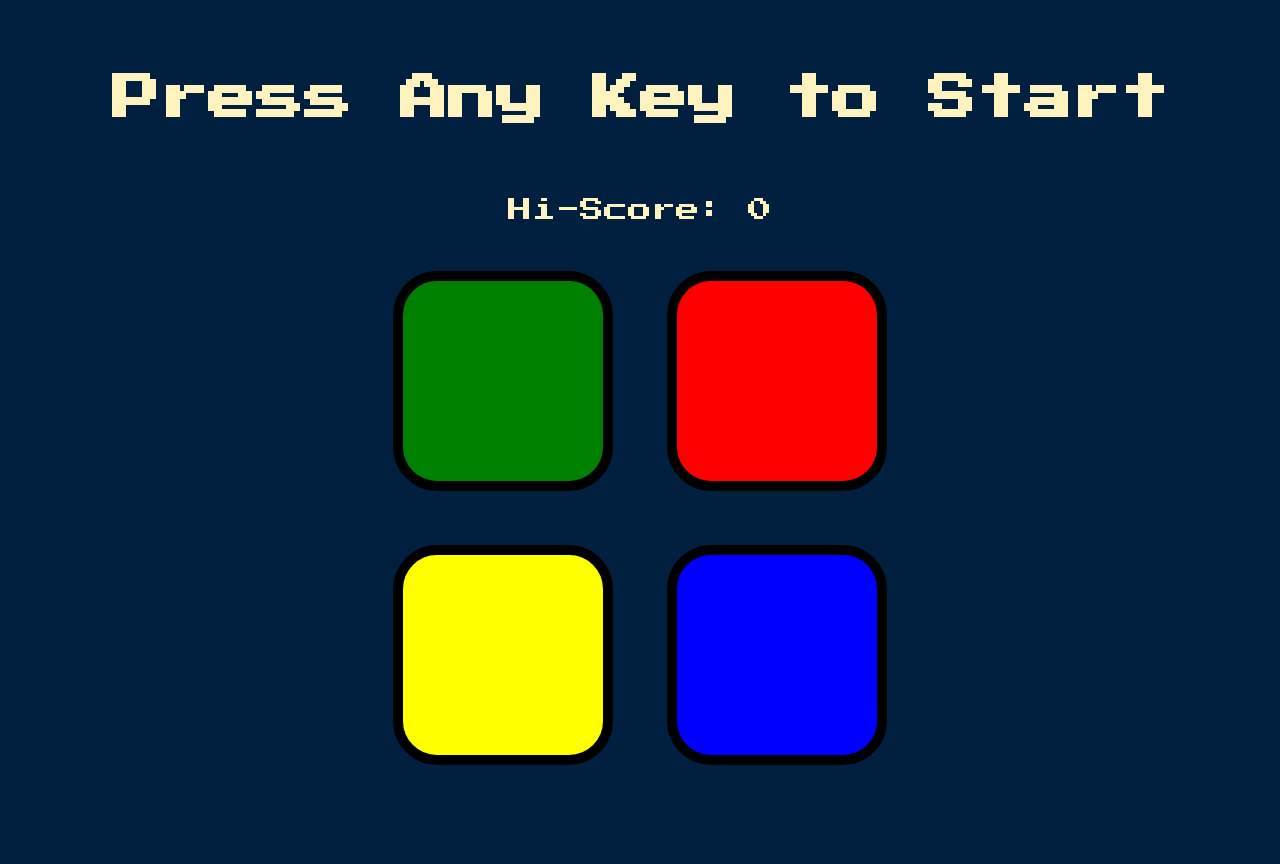
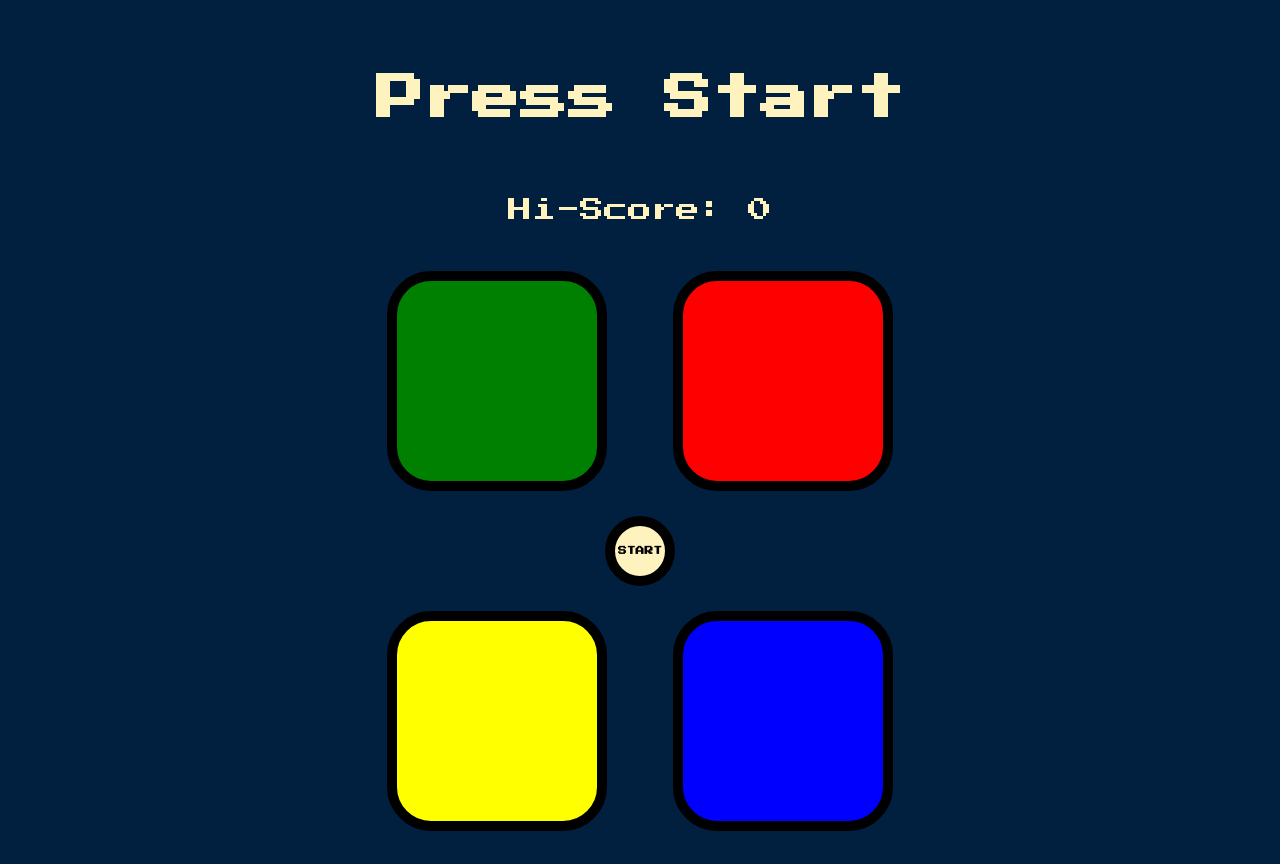
Before and after one commit to MattPark75/simon-game, a plain HTML site: page index.html in a window 1280 px wide. Before the commit the page ends 802 px from the top, so only its background shows below. Drawn offline with nearby package versions, Linux system fonts and the light colour scheme.

Commit message:
start button

```diff
--- a/index.html
+++ b/index.html
@@ -9,7 +9,7 @@
 </head>
 
 <body>
-  <h1 id="level-title">Press Any Key to Start</h1>
+  <h1 id="level-title">Press Start</h1>
   <p id="hiscore"></p>
   <div class="container">
     <div class="row">
@@ -24,6 +24,10 @@
     </div>
 
     <div class="row">
+      <div type="button" id="start" class="btn start">START</div>
+    </div>
+
+    <div class="row">
 
       <div type="button" id="yellow" class="btn yellow">
 
@@ -34,6 +38,7 @@
 
     </div>
 
+
   </div>
 
   <script src="https://ajax.googleapis.com/ajax/libs/jquery/3.6.3/jquery.min.js"></script>
--- a/simon.js
+++ b/simon.js
@@ -32,8 +32,8 @@ function Simon () {
         // event listeners
         $("div.btn").on("click", function() {
             var el = this;
-            console.log($(el).attr("id"));
 
+            if ($(el).attr("id") !== "start") {
                 // play sound when clicked
                 audio = new Audio(cfg.SOUNDS_PATH + $(el).attr("id") + ".mp3");
                 audio.addEventListener("canplaythrough", (e) => {
@@ -52,9 +52,17 @@ function Simon () {
                     that.playerSQ.push($(el).attr("id"));
                     that.players_turn();
                 }
+            }
         });
 
+        // Keydown event listener
         that.set_start_key();
+
+        // Start button
+        $("div.btn#start").on("click", function() {
+            $(document).trigger("keydown");
+        });
+
     }
 
     /** set_start_key
@@ -116,7 +124,6 @@ function Simon () {
             // update hiScore
             if (that.level > Number(that.hiScore)) {
                 that.hiScore = that.level;
-                console.log("update: " + that.hiScore);
                 localStorage.setItem('hiScore', that.level);
                 that.update_hiscore();
             }
@@ -144,7 +151,7 @@ function Simon () {
             audio = new Audio(cfg.SOUNDS_PATH + "wrong.mp3");
 
         audio.play();
-        $("#level-title").html("Game Over!<br><br>Press Any Key to Start");
+        $("#level-title").html("Game Over!");
         for (i=1; i<3; i++) {
             $("body").removeClass("game-over");
         }
--- a/styles.css
+++ b/styles.css
@@ -1,10 +1,10 @@
 body {
   text-align: center;
   background-color: #011F3F;
+  font-family: 'Press Start 2P', cursive;
 }
 
 #level-title {
-  font-family: 'Press Start 2P', cursive;
   font-size: 3rem;
   margin:  5%;
   min-width: 560px;
@@ -13,7 +13,6 @@ body {
 }
 
 #hiscore {
-  font-family: 'Press Start 2P', cursive;
   font-size: 1.5rem;
   color: #FEF2BF;
   min-width: 560px;
@@ -34,6 +33,23 @@ body {
   width: 200px;
   border: 10px solid black;
   border-radius: 20%;
+}
+.btn:hover {
+  cursor: pointer;
+}
+
+.btn.start {
+  font-size: 0.55rem;
+  font-weight: bold;
+  line-height: 50px;
+  margin: 0;
+  width: 50px;
+  height: 50px;
+  border-radius: 100%;
+  background-color: #FEF2BF;
+}
+.btn.start:hover {
+  box-shadow: 0 0 20px white;
 }
 
 .game-over {
```
Lines whose indentation alone changed are shown as unchanged.
